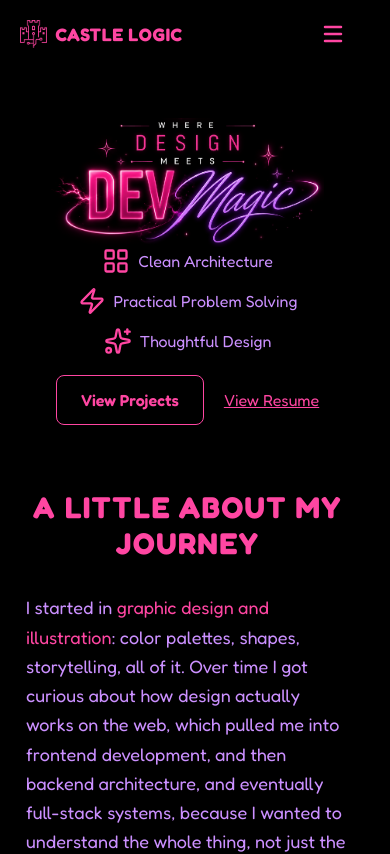
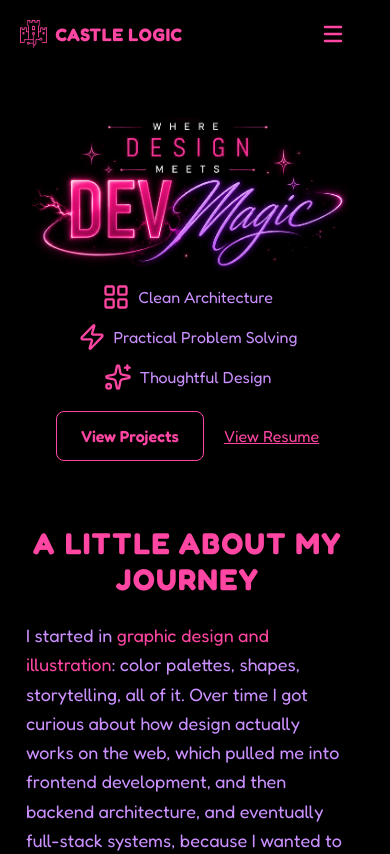
Before and after one commit to SamanthaLavrinc/castlelogic, a React (Vite) app: page /about in a window 390 px wide. Shown: the top 854 px of the page. Built offline with nearby package versions, Linux system fonts and the light colour scheme.

Commit message:
Update About.jsx

```diff
--- a/src/pages/About.jsx
+++ b/src/pages/About.jsx
@@ -22,12 +22,12 @@ export default function About() {
             src={aboutHeroImg}
             alt="Where design meets dev magic"
             className="h-auto mx-auto"
-            style={{ width: "clamp(240px, 70vw, 750px)" }}
+            style={{ width: "clamp(350px, 70vw, 750px)" }}
           />
         </div>
 
         {/* Values + CTA: centered block, replaces the old photo/bio pairing. */}
-        <div className="max-w-[800px] mx-auto text-center space-y-5 sm:space-y-6">
+        <div className="max-w-[800px] mx-auto text-center space-y-5 sm:space-y-6 pt-3 sm:pt-0">
           <div className="flex flex-col sm:flex-row sm:flex-wrap items-center justify-center gap-x-10 gap-y-3 sm:gap-y-6">
             <span className="flex flex-row sm:flex-col items-center gap-2 text-castlepurple">
               <LayoutGrid size={28} className="text-castlepink" />
@@ -62,7 +62,7 @@ export default function About() {
 
       {/* HISTORY / BACKGROUND SECTION */}
       <Reveal>
-        <section className="max-w-[1200px] mx-auto mb-10 sm:mb-16 space-y-8">
+        <section className="max-w-[1200px] mx-auto mb-10 sm:mb-16 space-y-6 sm:space-y-8">
           <h2 className="text-3xl sm:text-2xl font-bold text-castlepink text-center tracking-wider">
             A LITTLE ABOUT MY JOURNEY
           </h2>
@@ -131,7 +131,7 @@ export default function About() {
             WHAT I DO AS A FULL-STACK DEVELOPER
           </h2>
 
-          <div className="grid sm:grid-cols-2 gap-10 text-center text-castlepurple text-lg sm:text-xl">
+          <div className="grid sm:grid-cols-2 gap-5 sm:gap-10 text-center text-castlepurple text-lg sm:text-xl">
             <div className="p-6 border border-castlepink rounded-2xl bg-gray-900 hover:scale-[1.02] transition-transform">
               <h3 className="text-castlepink text-xl mb-2 tracking-wider">Frontend Engineering</h3>
               <p>React, Tailwind, performance optimization, UX/UI patterns, animation, accessibility, and clean component architecture.</p>
```
